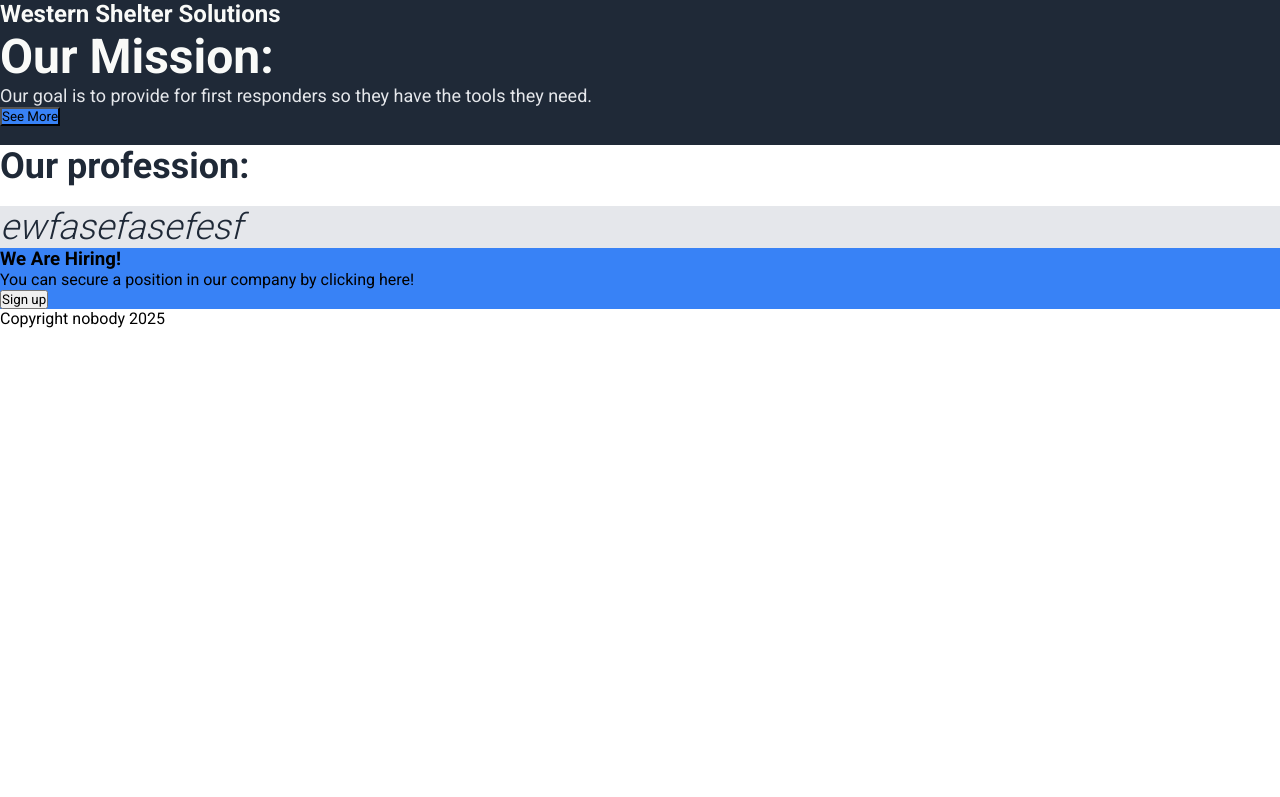
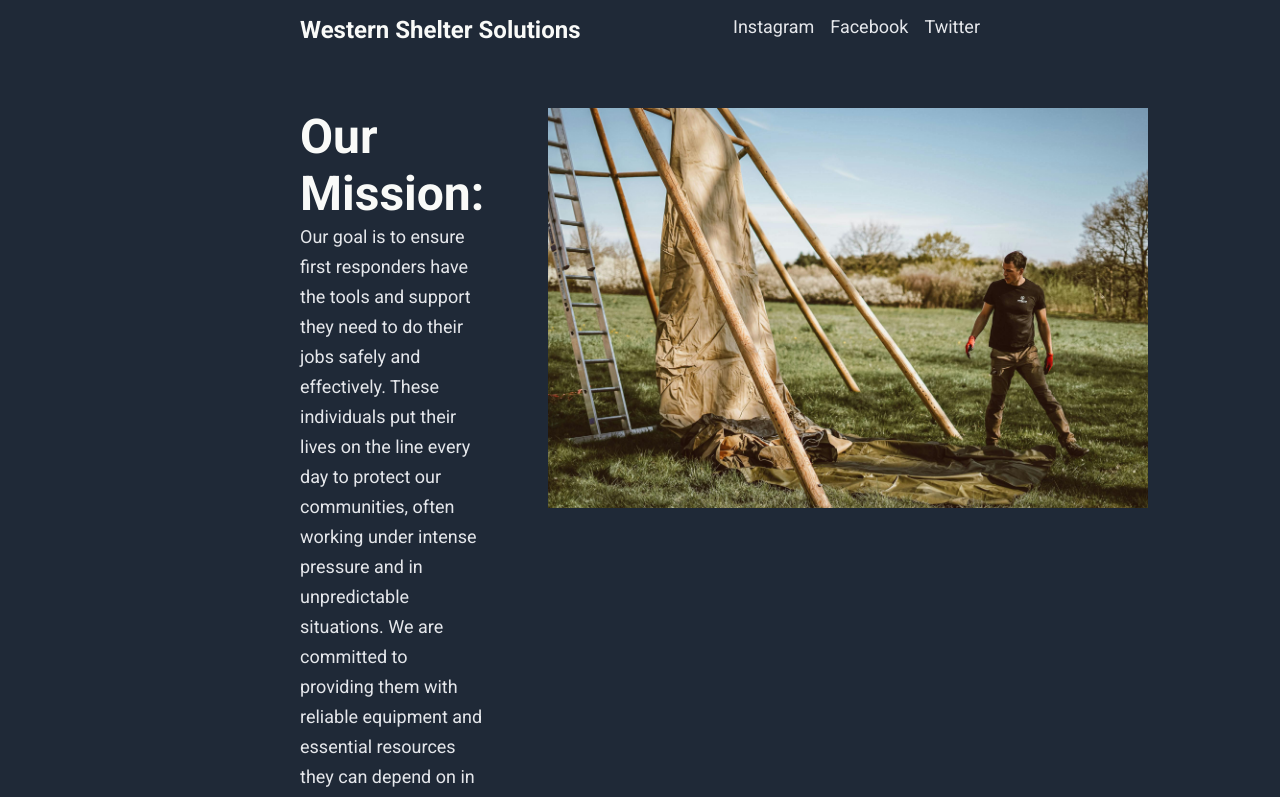
Before and after one commit to Noah-Technology/layout-practice, a plain HTML site: page index.html in a window 1280 px wide. Shown: the top 797 px of the page. Drawn offline with Linux system fonts and the light colour scheme.

Commit message:
Complete header section and add images
Completed styling the header section utilizing flexbox and other
properties such as padding, border-radius, margin, etc.

HTML edited to add working links and add mission statement.

Added images directory to store images and added "building-tent.jpg"
to images.

```diff
--- a/index.html
+++ b/index.html
@@ -11,18 +11,18 @@
         <div class="header">
             <h3 class="header-logo">Western Shelter Solutions</h3>
             <ul>
-                <a href=""></a>
-                <a href=""></a>
-                <a href=""></a>
+                <a target="_blank" rel="noopener noreferrer" href="https://www.instagram.com/">Instagram</a>
+                <a target="_blank" rel="noopener noreferrer" href="https://www.facebook.com/">Facebook</a>
+                <a target="_blank" rel="noopener noreferrer" href="https://www.twitter.com/">Twitter</a>
             </ul>
         </div>
         <div class="mission-container">
             <div>
                 <h1 class="hero-main">Our Mission:</h1>
-                <p class="hero-desc">Our goal is to provide for first responders so they have the tools they need.</p>
-                <button class="see-more">See More</button>
+                <p class="hero-desc">Our goal is to ensure first responders have the tools and support they need to do their jobs safely and effectively. These individuals put their lives on the line every day to protect our communities, often working under intense pressure and in unpredictable situations. We are committed to providing them with reliable equipment and essential resources they can depend on in critical moments. Whether they are responding to fires, medical emergencies, natural disasters, or public safety threats, we work to ensure they are never without the gear they need. By helping first responders stay equipped and confident in the field, we not only support their safety and success but also strengthen the well-being and resilience of the people and communities they protect.</p>
+                <a target="_blank" rel="noopener noreferrer" href=""><button class="see-more">See More</button></a>
             </div>
-            <img src="" alt="">
+            <img class="building-tent" src="images/building-tent.jpg" alt="Man building a tent">
         </div>
     </div>
     <div class="profession-container">
--- a/style.css
+++ b/style.css
@@ -7,8 +7,15 @@
     font-family: Roboto;
 }
 
+body {
+    min-height: 2000px;
+    display: flex;
+    flex-direction: column;
+}
+
 .header-container {
     background-color: #1F2937;
+    padding: 16px 300px 64px;
 }
 
 .header-logo {
@@ -16,7 +23,7 @@
     color: #F9FAF8;
 }
 
-.header-links,
+a,
 .hero-desc {
     font-size: 18px;
     color: #E5E7EB;
@@ -49,3 +56,42 @@
     font-weight: 300;
     font-style: italic;
 }
+
+.header {
+    display: flex;
+    justify-content: space-between;
+    margin-bottom: 64px;
+}
+
+ul {
+ display: flex;
+ gap: 16px;
+}
+
+a {
+    text-decoration: none;
+}
+
+.building-tent {
+    height: 400px;
+    width: auto;
+    margin-left: 64px;
+}
+
+.mission-container {
+    display: flex;
+    justify-content: space-between;
+}
+
+.hero-desc {
+    line-height: 30px;
+}
+
+.see-more {
+    padding: 8px 20px;
+    margin-top: 8px;
+    color: #F9FAF8;
+    border-radius: 4px;
+    font-weight: 500;
+    border: none;
+}
```
Also changed, not shown: images/building-tent.jpg (added).
